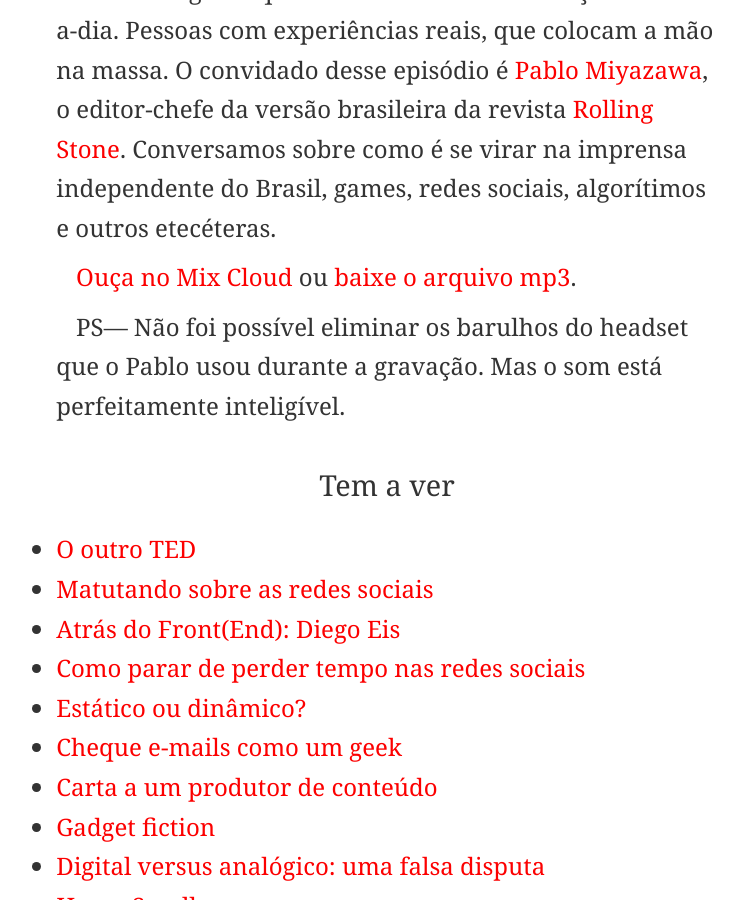
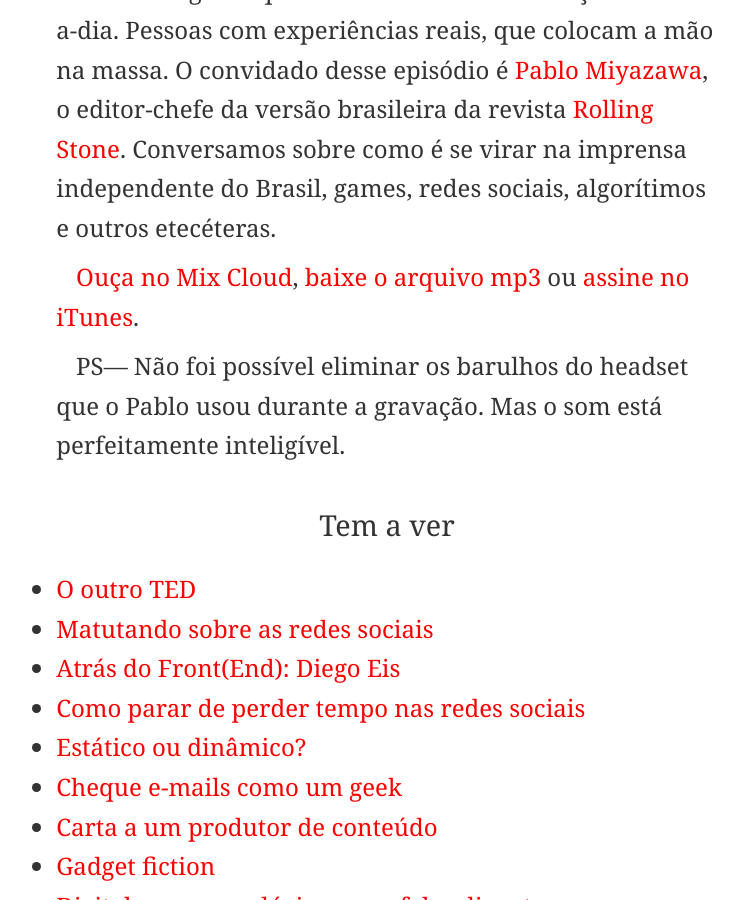
Before and after one commit to eduf/eduf.github.com, a Jekyll site: the page built from _posts/2013-05-16-atras-do-front.md, in a window 1280 px wide and 900 px high, scrolled down 642 px. Shown: the whole window, without its empty margins (253-996 px from the left). Built offline with Jekyll 4.4.1, drawn with Linux system fonts in a browser that asks for light colours; nearby versions of some CDN libraries; comment, search, counter and statistics services are not loaded.

Commit message:
Inserindo iTunes

```diff
--- a/_posts/2013-05-16-atras-do-front.md
+++ b/_posts/2013-05-16-atras-do-front.md
@@ -13,6 +13,6 @@
 
 Novo podcast na área: *Atrás do Front*. A ideia é entrevistar gente que trabalha com comunicação no dia-a-dia. Pessoas com experiências reais, que colocam a mão na massa. O convidado desse episódio é [Pablo Miyazawa](https://twitter.com/pablomiyazawa), o editor-chefe da versão brasileira da revista [Rolling Stone](http://rollingstone.uol.com.br/). Conversamos sobre como é se virar na imprensa independente do Brasil, games, redes sociais, algorítimos e outros etecéteras.
 
-[Ouça no Mix Cloud](http://www.mixcloud.com/eduf/atr%C3%A1s-do-font-com-pablo-miyazawa/) ou [baixe o arquivo mp3](http://www.mediafire.com/?321l476p1t75ms8).
+[Ouça no Mix Cloud](http://www.mixcloud.com/eduf/atr%C3%A1s-do-font-com-pablo-miyazawa/), [baixe o arquivo mp3](http://www.mediafire.com/?321l476p1t75ms8) ou [assine no iTunes](https://itunes.apple.com/br/podcast/atras-do-front/id655119629?l=en).
 
 PS— Não foi possível eliminar os barulhos do headset que o Pablo usou durante a gravação. Mas o som está perfeitamente inteligível.
```
Also changed, not shown: _posts/2013-05-25-atras-do-front-End-diego-eis.md (+1 -1 lines).
